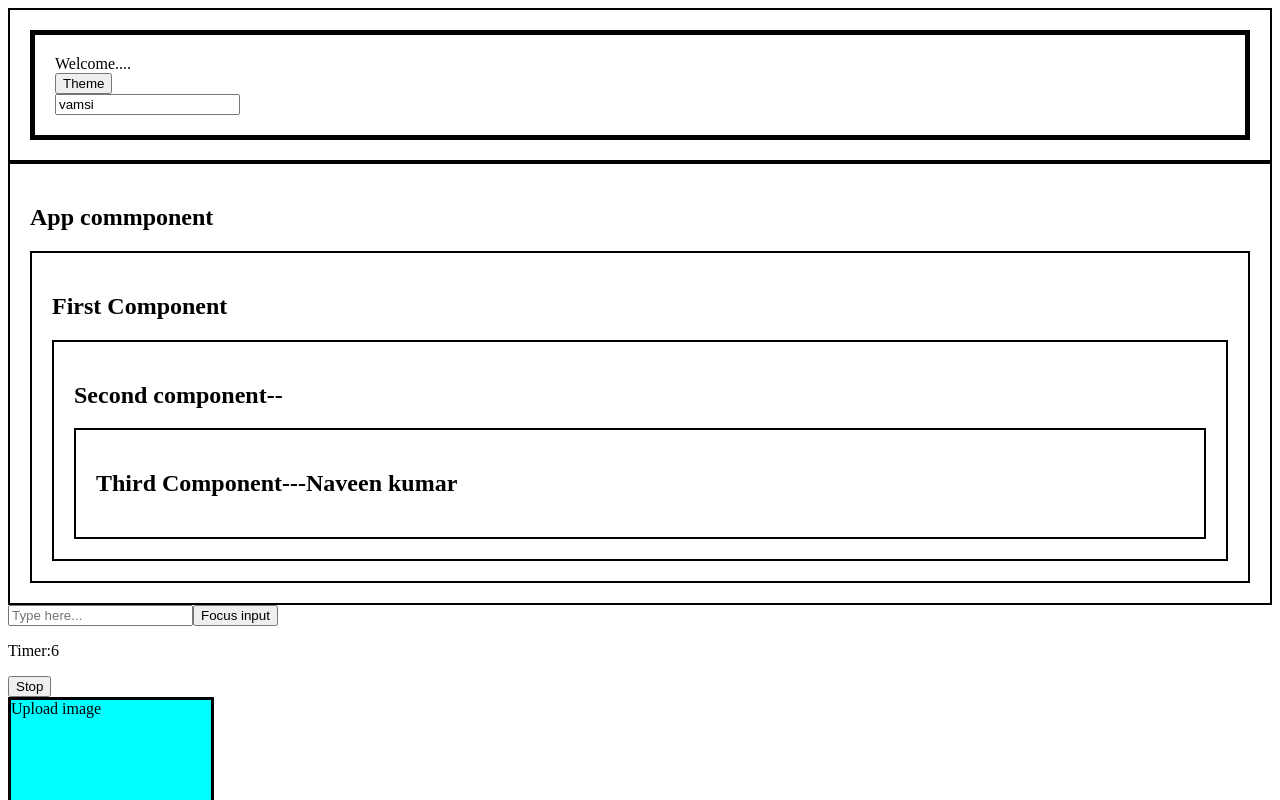
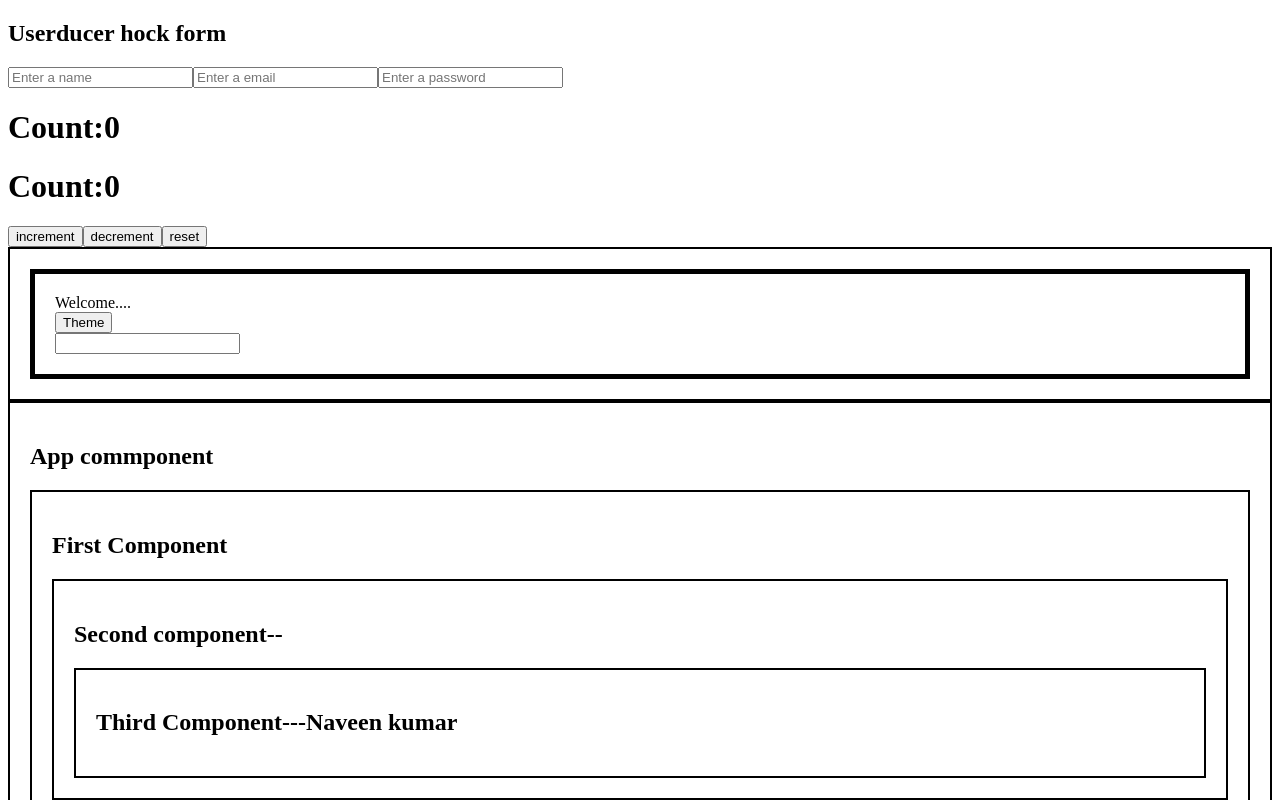
Before and after one commit to kamalrajms/React39, a React (Vite) app: page / in a window 1280 px wide. Shown: the top 800 px of the page. Built offline with nearby package versions, Linux system fonts and the light colour scheme; no server answers.

Commit message:
useReducer

```diff
--- a/src/App.jsx
+++ b/src/App.jsx
@@ -14,6 +14,8 @@ import UseEffectAIP from "./Component/UseEffectAIP";
 import UseRefHook from "./Component/UseRefHook";
 import First from "./Context/First";
 import ContextHook from "./ContextTheme/ContextHook";
+import UseReducerHook from "./Component/UseReducerHook";
+import UseReducerForm from "./Component/UseReducerForm";
 
 export const Pass = createContext();
 
@@ -27,6 +29,8 @@ export default function App() {
   const data = { name: "vamsi" };
   return (
     <div>
+      <UseReducerForm />
+      <UseReducerHook />
       <div style={{ border: "2px solid black", padding: "20px" }}>
         <Pass.Provider value={{ mode, setMode, data }}>
           <ContextHook />
--- /dev/null
+++ b/src/Component/UseReducerForm.jsx
@@ -0,0 +1,61 @@
+import React, { useReducer } from "react";
+import { act } from "react";
+
+export default function UseReducerForm() {
+  const initilState = {
+    name: "",
+    email: "",
+    password: "",
+  };
+  function formRegister(state, action) {
+    return {
+      ...state,
+      [action.field]: action.value,
+    };
+  }
+
+//   action={
+//       field: e.target.name,
+//       value: e.target.value,
+//     }
+
+  const [state, dispatch] = useReducer(formRegister, initilState);
+
+  // state={
+  //     name:"",
+  //     eamil:"",
+  //     password:"",
+  // }
+  function handleChange(e) {
+    dispatch({
+      field: e.target.name,
+      value: e.target.value,
+    });
+  }
+  return (
+    <div>
+      <h2>Userducer hock form</h2>
+      <input
+        type="text"
+        value={state.name}
+        onChange={handleChange}
+        name="name"
+        placeholder="Enter a name"
+      />
+      <input
+        type="email"
+        value={state.eamil}
+        onChange={handleChange}
+        name="email"
+        placeholder="Enter a email"
+      />
+      <input
+        type="password"
+        value={state.password}
+        onChange={handleChange}
+        name="password"
+        placeholder="Enter a password"
+      />
+    </div>
+  );
+}
--- /dev/null
+++ b/src/Component/UseReducerHook.jsx
@@ -0,0 +1,46 @@
+import React, { useReducer } from "react";
+
+export default function UseReducerHook() {
+  let initilState = { count: 0 };
+  function reducerFun(state, action) {
+    switch (action.type) {
+      case "increment":
+        return { count: state.count + 1 };
+      case "decrement":
+        return { count: state.count - 1 };
+      case "reset":
+        return { count: 0 };
+      default:
+        return state;
+    }
+  }
+
+  // action={
+  //   type: "reset"
+  // }
+
+  const [state, dispatch] = useReducer(reducerFun, initilState);
+
+// initilState = { count: 0 };
+
+// state={ count: 0 }
+
+
+
+  return (
+    <>
+      <div>
+        <h1>Count:{initilState.count}</h1>
+        <h1>Count:{state.count}</h1>
+
+        <button onClick={() => dispatch({ type: "increment" })}>
+          increment
+        </button>
+        <button onClick={() => dispatch({ type: "decrement" })}>
+          decrement
+        </button>
+        <button onClick={() => dispatch({ type: "reset" })}>reset</button>
+      </div>
+    </>
+  );
+}
--- a/src/ContextTheme/ContextHook.jsx
+++ b/src/ContextTheme/ContextHook.jsx
@@ -7,7 +7,7 @@ export default function ContextHook() {
   return (
     <div className={mode}>
       <ContextForm />
-      <input type="text" value={data.name} />
+      <input type="text"  />
     </div>
   );
 }
```
Also changed, not shown: src/text.txt.
